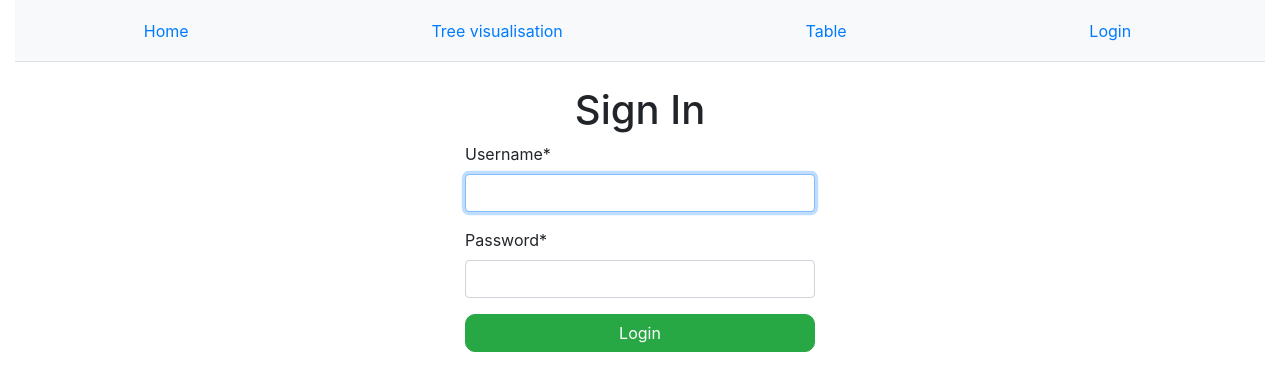
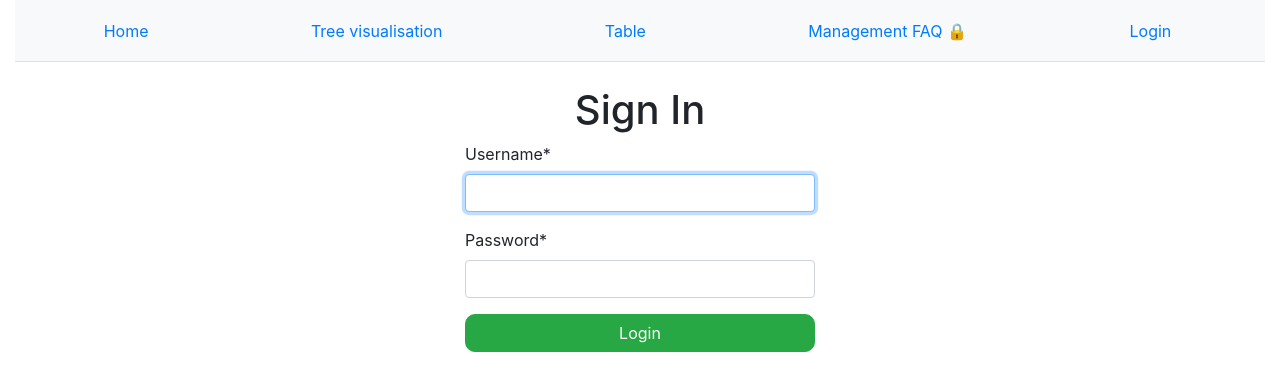
Before and after one commit to sbilikepy/ANC_test_task, a Django app: page /accounts/login/ in a window 1280 px wide. Shown: the top 391 px of the page. Run offline with Django 5.2, Linux system fonts and the light colour scheme; some libraries are stand-ins or nearby versions.

Commit message:
employee-crud-info link

```diff
--- a/templates/includes/navigation.html
+++ b/templates/includes/navigation.html
@@ -15,10 +15,17 @@
        href="{% url 'staff_management:employee-list' %}">Table</a>
   </li>
 
+  <li class="nav-item">
+    <a class="nav-link"
+       href="{% url 'staff_management:employee-crud-info' %}">
+      Management FAQ
+      {% if not user.is_authenticated %}
+        🔒
+      {% endif %}
+    </a>
 
 
     {% if user.is_authenticated %}
-
       <li class="nav-item justify-content-end">
         <form method="post" action="{% url 'logout' %}?next={{ request.path }}"
               style="display: inline;">
```
Lines whose indentation alone changed are shown as unchanged.
